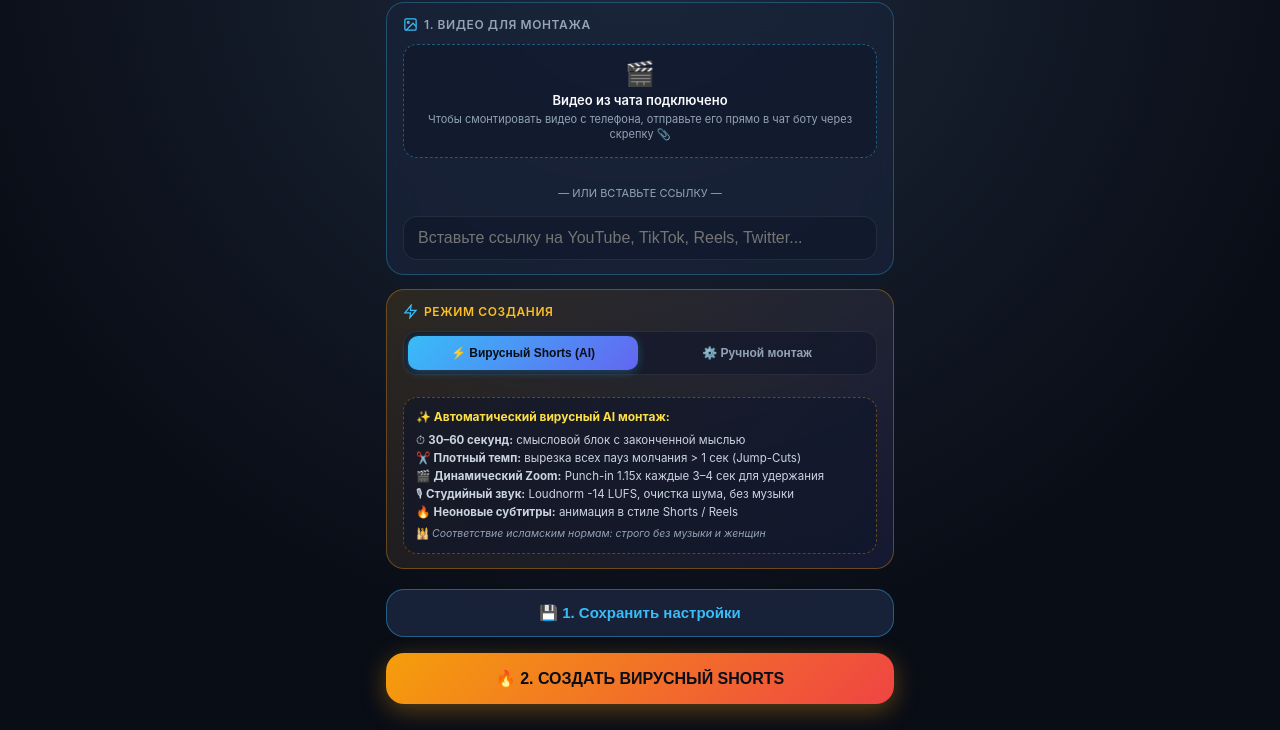
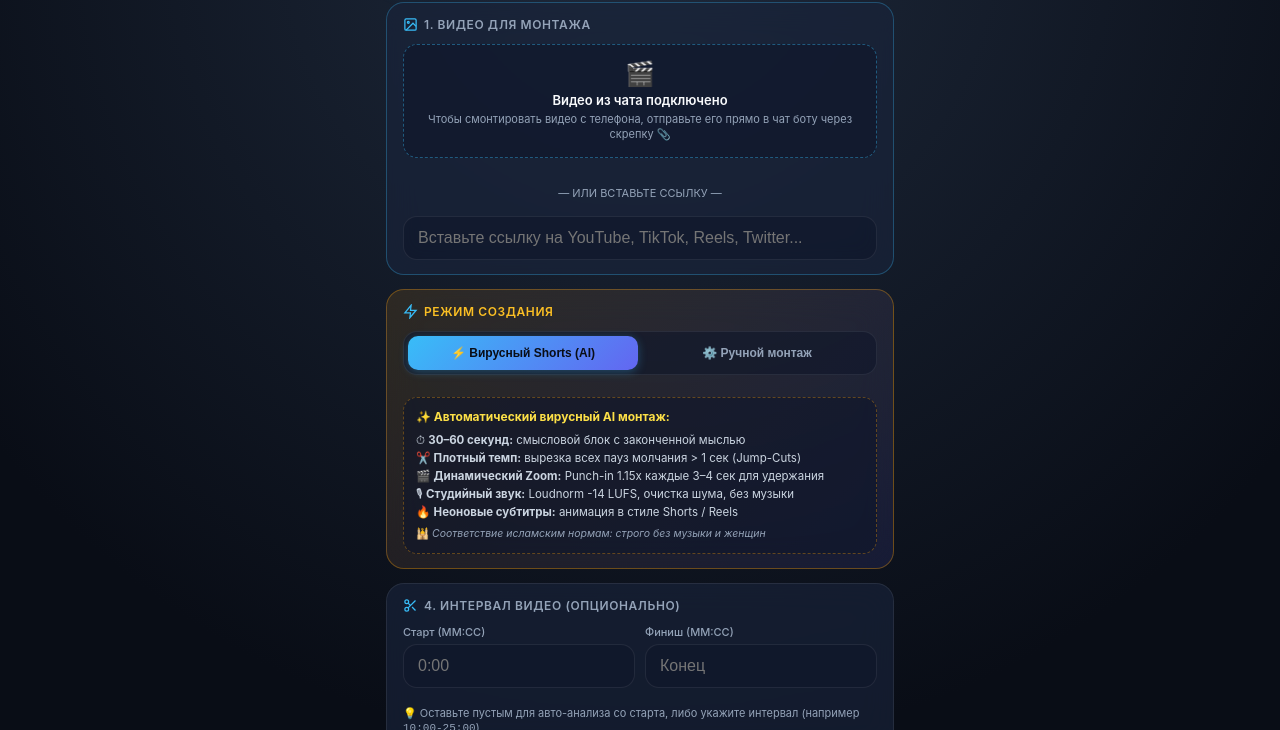
Before and after one commit to elmankur01/video-studio, a plain HTML site: page index.html in a window 1280 px wide. Both pictures are taken after a click on the button "⚡ Вирусный Shorts (AI)". Shown: the part 70-800 px from the top of the page. Drawn offline with Linux system fonts and the light colour scheme.

Commit message:
Allow optional time range for viral shorts and support long videos

```diff
--- a/index.html
+++ b/index.html
@@ -414,11 +414,11 @@
         </div>
     </div>
 
-    <!-- 4. Обрезка -->
-    <div class="card manual-only-card" style="display: none;">
+    <!-- 4. Интервал видео (обрезка) -->
+    <div class="card" id="trimCard">
         <div class="card-title">
             <svg viewBox="0 0 24 24" fill="none" stroke="currentColor" stroke-width="2"><circle cx="6" cy="6" r="3"/><circle cx="6" cy="18" r="3"/><line x1="20" y1="4" x2="8.12" y2="15.88"/><line x1="14.47" y1="14.48" x2="20" y2="20"/><line x1="8.12" y1="8.12" x2="12" y2="12"/></svg>
-            4. Интервал обрезки (опционально)
+            <span id="trimCardTitle">4. Интервал видео (опционально)</span>
         </div>
         <div class="inputs-row">
             <div class="input-box">
@@ -429,6 +429,9 @@
                 <label>Финиш (ММ:СС)</label>
                 <input type="text" id="trimEnd" placeholder="Конец" inputmode="text">
             </div>
+        </div>
+        <div id="trimHint" style="font-size: 11px; color: var(--text-muted); margin-top: 6px;">
+            💡 Оставьте пустым для авто-анализа со старта, либо укажите интервал (например <code>10:00-25:00</code>)
         </div>
     </div>
 
@@ -522,6 +525,18 @@
             document.querySelectorAll('.manual-only-card').forEach(c => {
                 c.style.display = isViral ? 'none' : 'block';
             });
+
+            const trimTitle = document.getElementById('trimCardTitle');
+            const trimHint = document.getElementById('trimHint');
+            if (trimTitle && trimHint) {
+                if (isViral) {
+                    trimTitle.textContent = '4. Интервал видео (опционально)';
+                    trimHint.innerHTML = '💡 Оставьте пустым для авто-анализа со старта, либо укажите интервал (например <code>10:00-25:00</code>)';
+                } else {
+                    trimTitle.textContent = '4. Интервал обрезки (опционально)';
+                    trimHint.innerHTML = 'Укажите время начала и окончания для вырезки фрагмента';
+                }
+            }
 
             const mountBtn = document.getElementById('mountBtn');
             if (mountBtn) {
```
